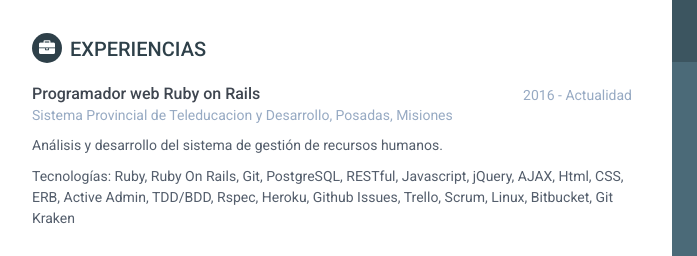
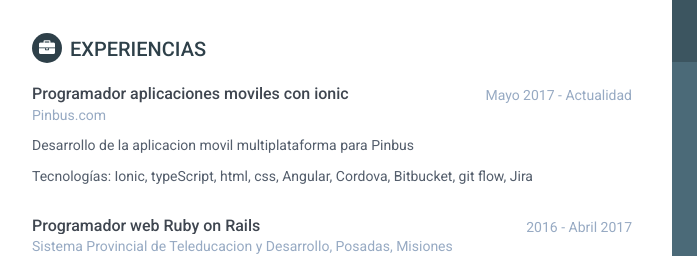
Before and after one commit to sandovalgus/cv, a plain HTML site: page index.html in a window 1280 px wide. Shown: the part 291-547 px from the top of the page, 188-885 px from the left. Drawn offline with Linux system fonts and the light colour scheme.

Commit message:
add pinbus xperience

```diff
--- a/index.html
+++ b/index.html
@@ -97,11 +97,27 @@
             <section class="section experiences-section">
                 <h2 class="section-title"><i class="fa fa-briefcase"></i>Experiencias</h2>
 
+
+                <div class="item">
+                    <div class="meta">
+                        <div class="upper-row">
+                            <h3 class="job-title">Programador aplicaciones moviles con ionic</h3>
+                            <div class="time">Mayo 2017 - Actualidad</div>
+                        </div><!--//upper-row-->
+                        <div class="company">Pinbus.com</div>
+                    </div><!--//meta-->
+                    <div class="details">
+                        <p>Desarrollo de la aplicacion movil multiplataforma para Pinbus</p>
+
+                        <p>Tecnologías: Ionic, typeScript, html, css, Angular, Cordova, Bitbucket, git flow, Jira </p>
+                    </div><!--//details-->
+                </div><!--//item-->
+
                 <div class="item">
                     <div class="meta">
                         <div class="upper-row">
                             <h3 class="job-title">Programador web Ruby on Rails</h3>
-                            <div class="time">2016 - Actualidad</div>
+                            <div class="time">2016 - Abril 2017</div>
                         </div><!--//upper-row-->
                         <div class="company">Sistema Provincial de Teleducacion y Desarrollo, Posadas, Misiones</div>
                     </div><!--//meta-->
```
